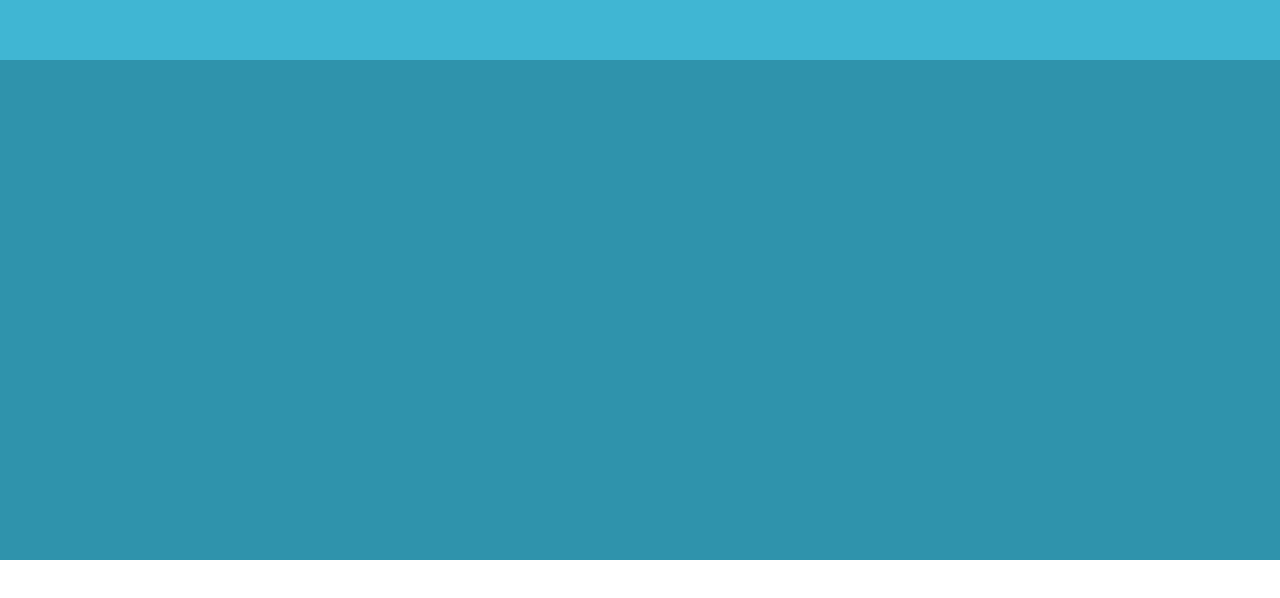
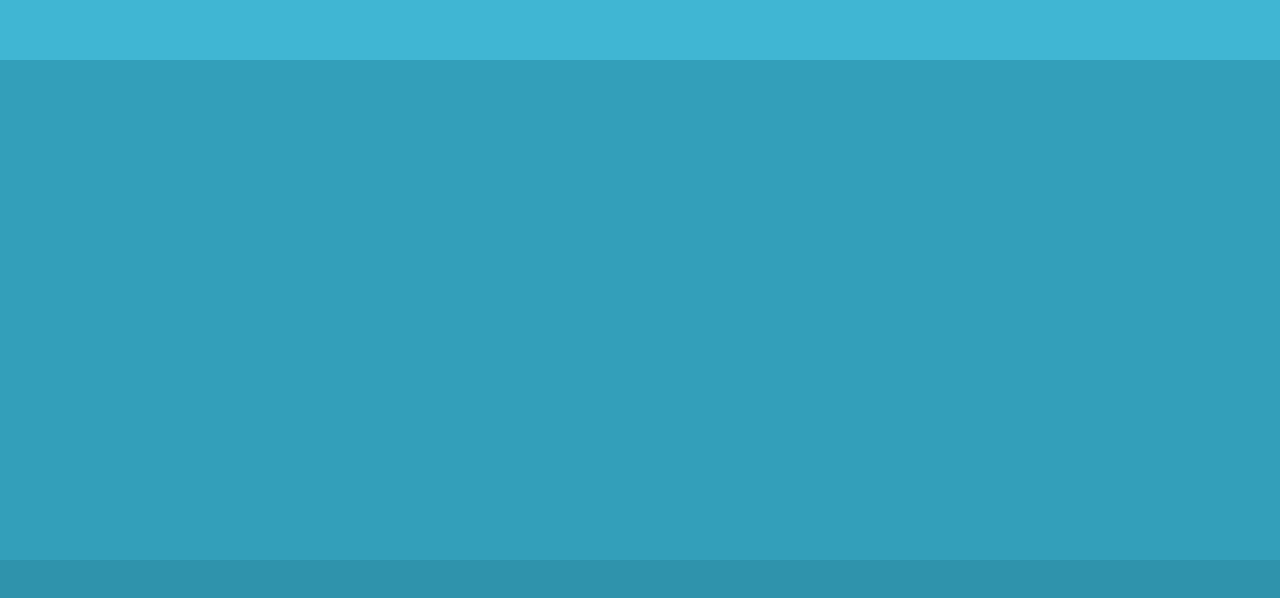
Before and after one commit to Junior-Developer-Group/lifecycle-of-plastics, a Vue app: page / in a window 1280 px wide. Shown: the part 940-1538 px from the top of the page. Before the commit the page ends 1500 px from the top, so only its background shows below. Built offline with nearby package versions, Linux system fonts and the light colour scheme.

Commit message:
Add LevelThree component (#1)

```diff
--- /dev/null
+++ b/src/components/levels/LevelThree.vue
@@ -0,0 +1,16 @@
+<template>
+    <section></section>
+</template>
+
+<script>
+export default {
+    name: 'LevelThree'
+}
+</script>
+
+<style lang="scss" scoped>
+    section {
+		height: 500px;
+		background: #339FBA;
+    }
+</style>
--- a/src/views/Home.vue
+++ b/src/views/Home.vue
@@ -3,6 +3,7 @@
     <!-- <img alt="Vue logo" src="../assets/logo.png"> -->
     <Header></Header>
     <LevelOne></LevelOne>
+	  <LevelThree/>
     <LevelFour></LevelFour>
   </div>
 </template>
@@ -10,6 +11,7 @@
 <script>
 import Header from "../components/Header.vue";
 import LevelOne from "../components/levels/LevelOne.vue";
+import LevelThree from "../components/levels/LevelThree.vue";
 import LevelFour from "../components/levels/LevelFour.vue"
 
 export default {
@@ -20,8 +22,9 @@ export default {
   components: {
     Header,
     LevelOne,
+	  LevelThree,
     LevelFour
-},
+  },
   data() {
     return {
 
```
